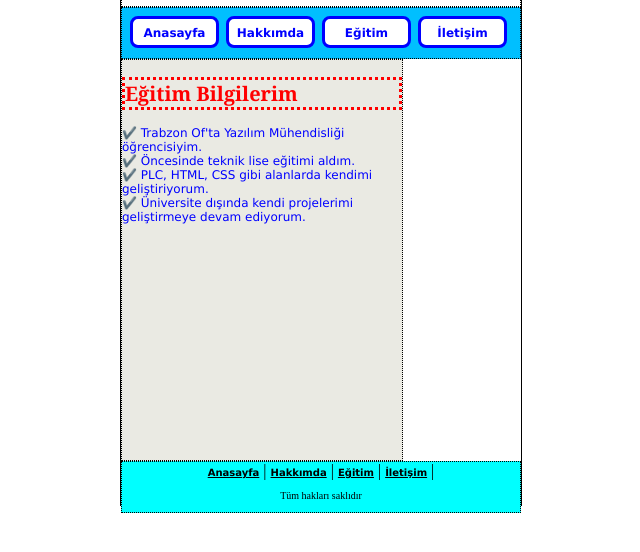
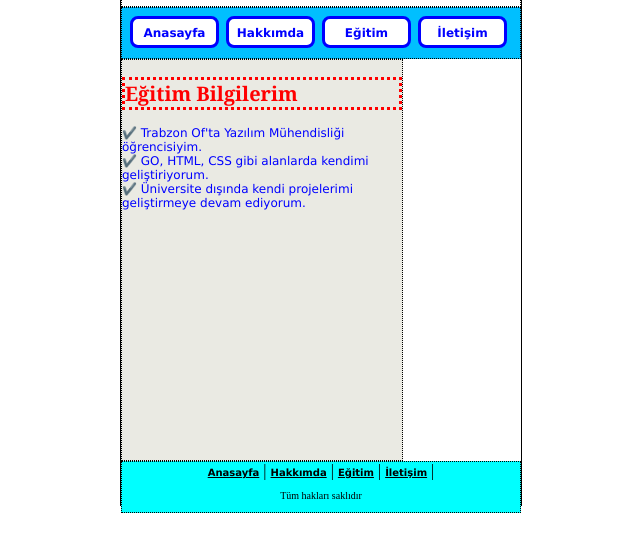
Before and after one commit to bahattinyunuscetin/btk-web-courses, a plain HTML site: page personal-website-course1/egitim.html in a window 1280 px wide. Shown: the part 104-656 px from the top of the page, without its empty margins (319-959 px from the left). Drawn offline with Linux system fonts and the light colour scheme.

Commit message:
Update egitim.html

```diff
--- a/personal-website-course1/egitim.html
+++ b/personal-website-course1/egitim.html
@@ -33,8 +33,8 @@
         <h1 class="baslik">Eğitim Bilgilerim</h1>
         <p class="metin">
             ✔️ Trabzon Of'ta Yazılım Mühendisliği öğrencisiyim.<br>
-            ✔️ Öncesinde teknik lise eğitimi aldım.<br>
-            ✔️ PLC, HTML, CSS gibi alanlarda kendimi geliştiriyorum.<br>
+
+            ✔️ GO, HTML, CSS gibi alanlarda kendimi geliştiriyorum.<br>
             ✔️ Üniversite dışında kendi projelerimi geliştirmeye devam ediyorum.
         </p>
     </article>
```
